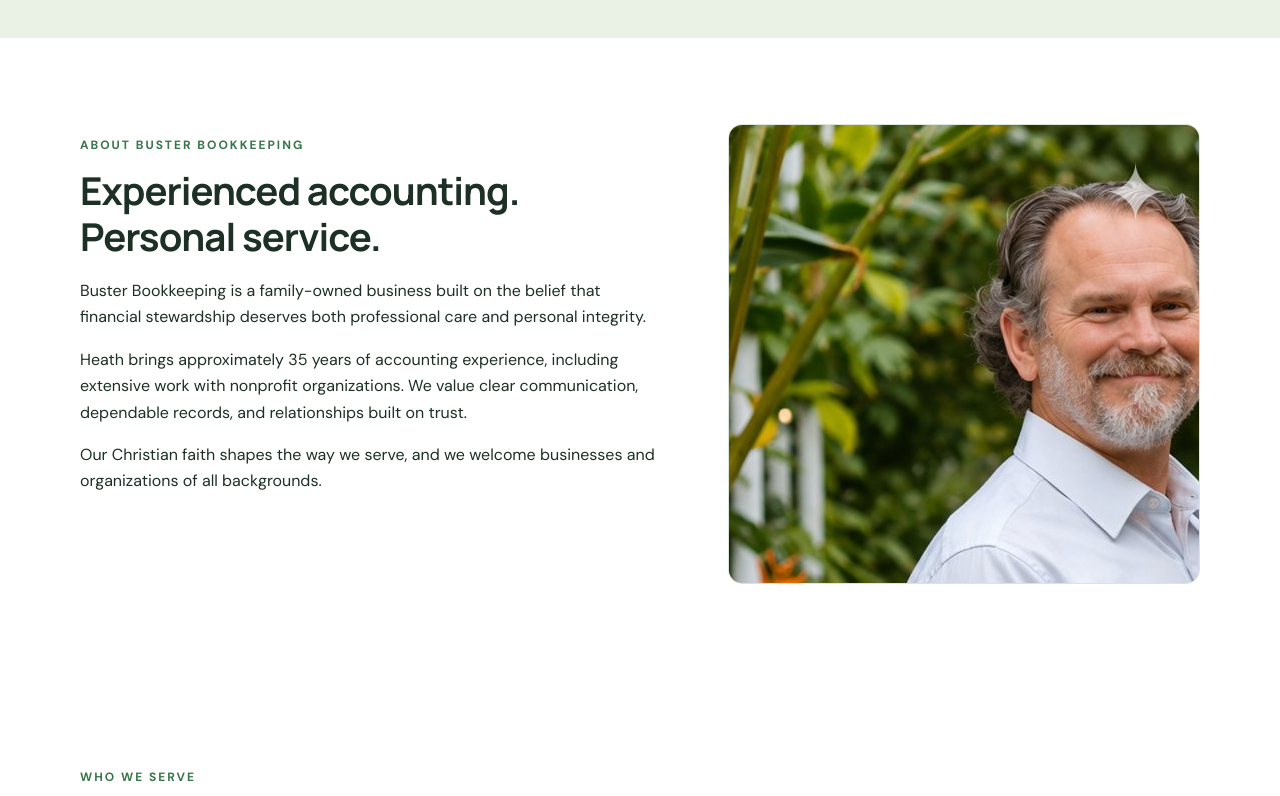
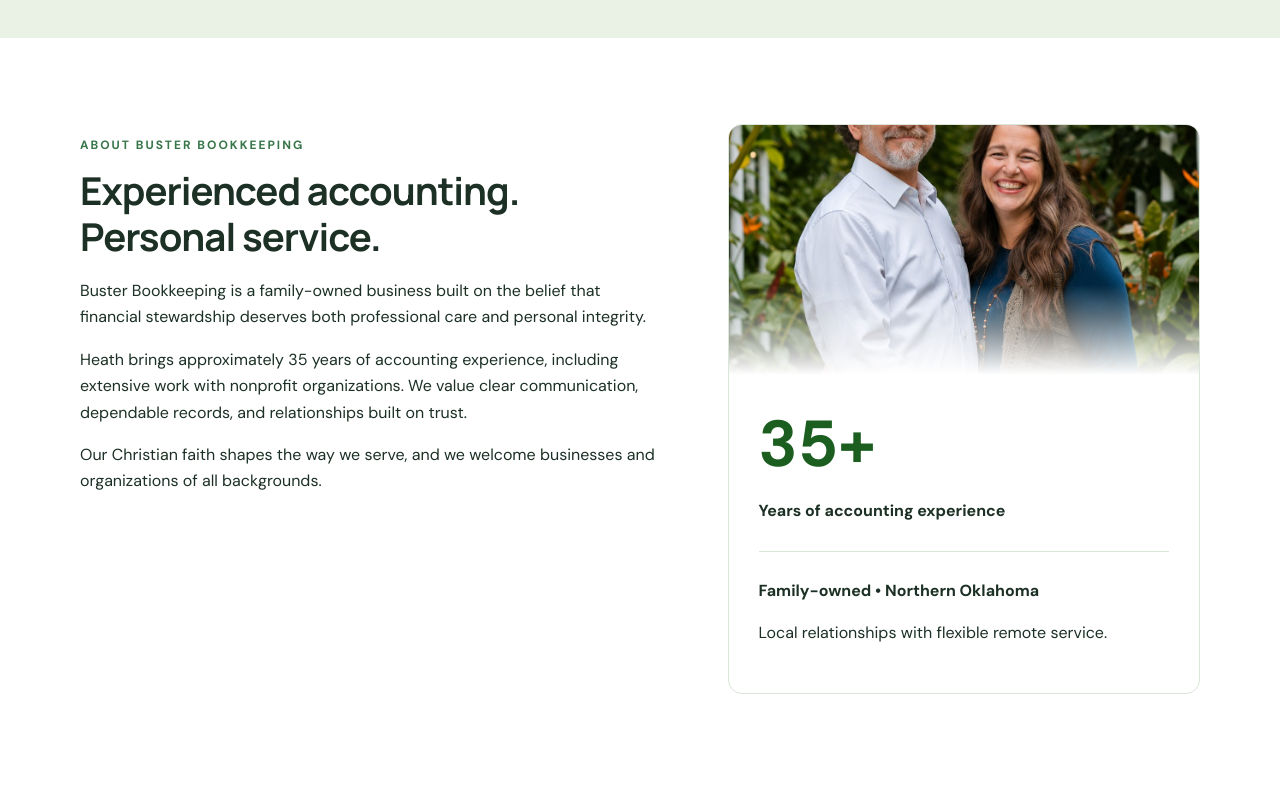
Before and after one commit to busterbookkeeping/busterbookkeeping-website, a plain HTML site: page index.html in a window 1280 px wide. Shown: the part 1880-2676 px from the top of the page. Drawn offline with Linux system fonts and the light colour scheme.

Commit message:
Style approved About portrait with soft white fade

```diff
--- a/styles.css
+++ b/styles.css
@@ -21,3 +21,9 @@
 .eyebrow{color:#38764a}
 .service-icon{background:#eaf4e9}
 @media(max-width:520px){.brand img{width:205px}.nav{min-height:75px}}
+
+/* Approved About photo: preserve faces and fade gently into experience text */
+.side-photo-couple{height:250px;background:#f8faf7;overflow:hidden;position:relative}
+.side-photo-couple:after{content:"";position:absolute;inset:auto 0 0;height:36%;background:linear-gradient(to bottom,rgba(255,255,255,0),#fff);pointer-events:none}
+.side-photo-couple img{display:block;width:100%;height:100%;object-fit:cover;object-position:center 36%}
+@media(max-width:520px){.side-photo-couple{height:230px}}
```
